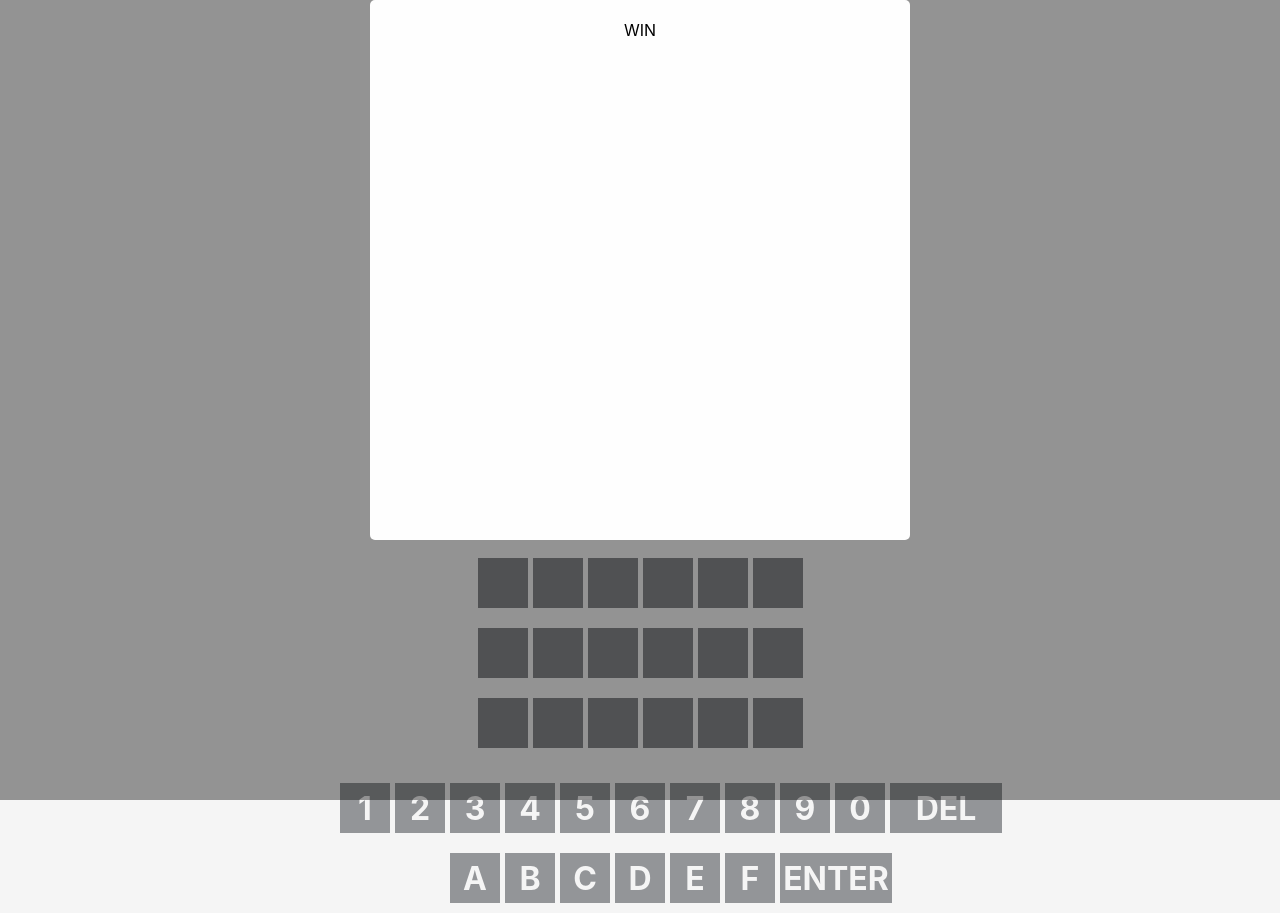
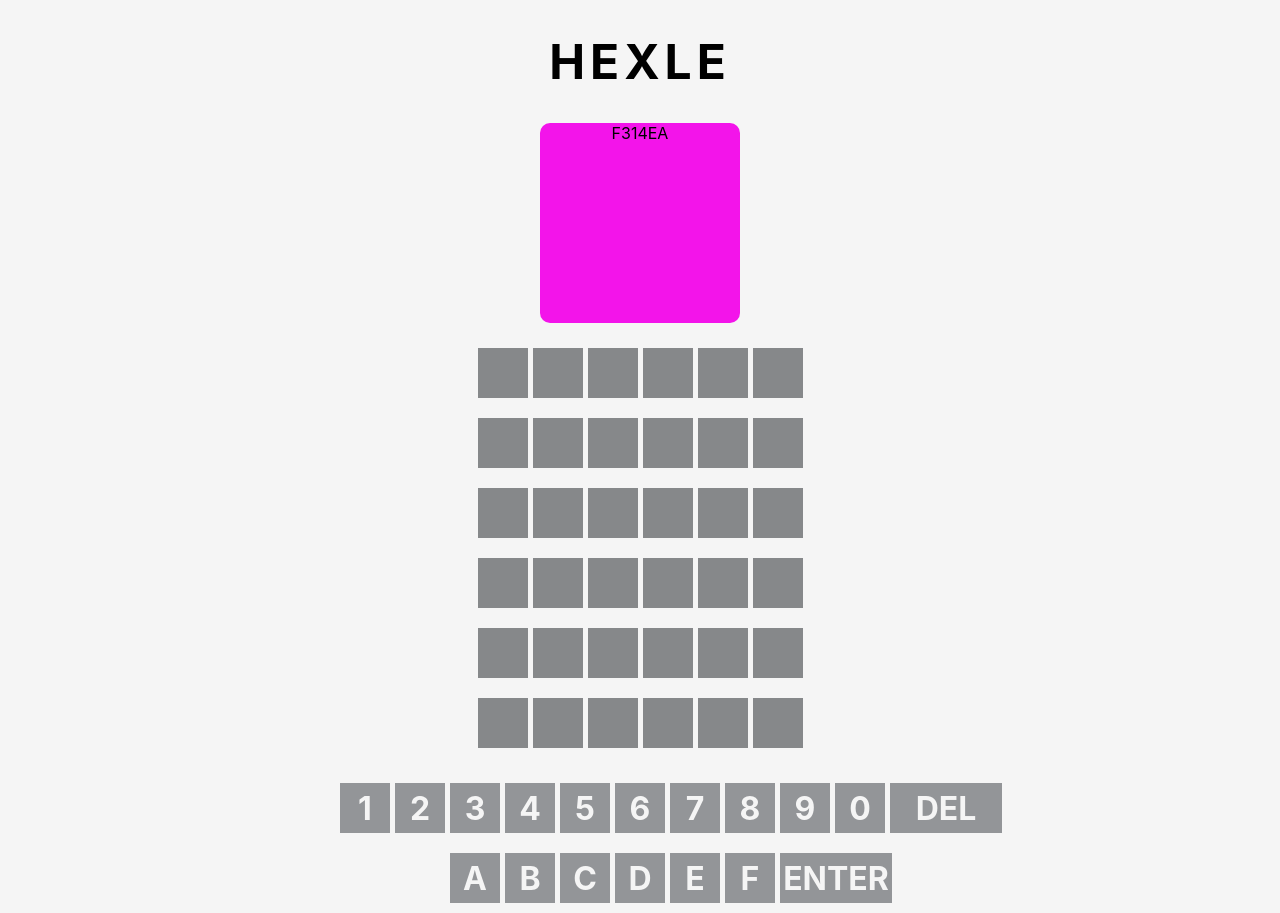
Before and after one commit to supahkenneh/hexle, a React (Create React App) app: page / in a window 1280 px wide. Built offline with nearby package versions, Linux system fonts and the light colour scheme.

Commit message:
complete win modal

```diff
--- a/src/App.css
+++ b/src/App.css
@@ -103,12 +103,19 @@ h1 {
 
 .win-modal-content {
   background-color: #fefefe;
-  margin: auto;
-  width: 500px;
-  height: 500px;
+  margin: 125px auto;
+  width: 300px;
+  height: 200px;
   padding: 20px;
   border-radius: 5px;
   border: 1px solid #888 width 80%;
+  display: flex;
+  justify-content: center;
+  align-items: center;
 }
 
-@media (prefers-reduced-motion: no-preference) {}
+.content {
+  display: flex;
+  justify-content: center;
+  flex-direction: column;
+}
--- a/src/Components/Win.jsx
+++ b/src/Components/Win.jsx
@@ -1,7 +1,12 @@
 const Win = (prop) => {
     return (
         <div className="win-modal">
-            <div className="win-modal-content">WIN</div>
+            <div className="win-modal-content">
+                <div className="content">
+                    <h2>Congratulations!</h2>
+                    <div>You got the Hexle in {prop.attempts}/6 attempts!</div>
+                </div>
+            </div>
         </div>
     )
 }
--- a/src/Containers/Board.jsx
+++ b/src/Containers/Board.jsx
@@ -50,13 +50,13 @@ class Board extends Component {
     }
 
     evaluateWin(guess, color) {
-        return guess === color ? true : false;
+        return guess === color;
     }
 
     render() {
         return (
             <Fragment>
-                {this.winBool || true ? <Win /> : ''}
+                {this.winBool ? <Win attempts={this.state.guesses.length} /> : ''}
                 <HexdleContext.Provider value={this.state}>
                     <div className="color-container">
                         <Color color={this.state.color} />
```
